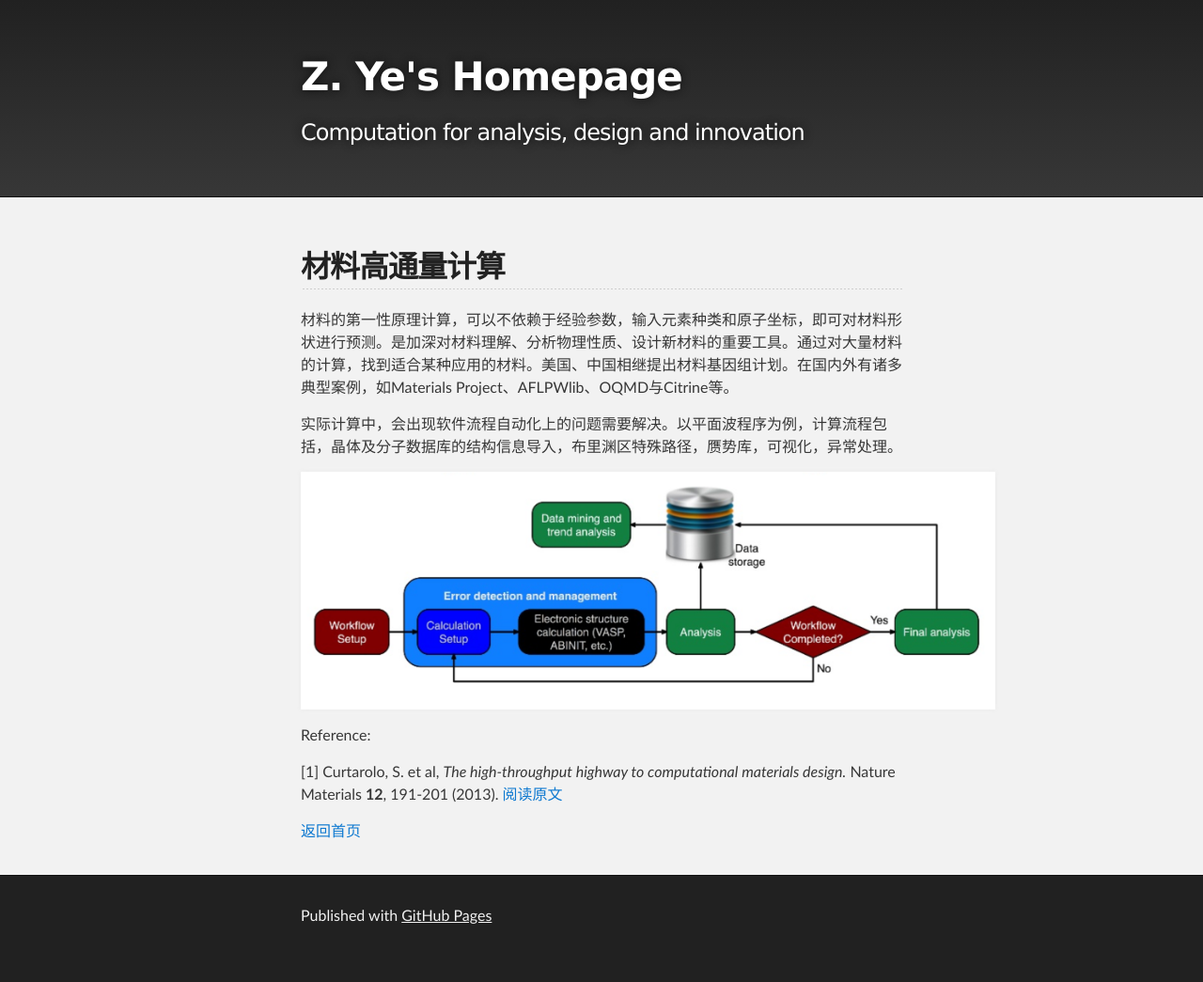
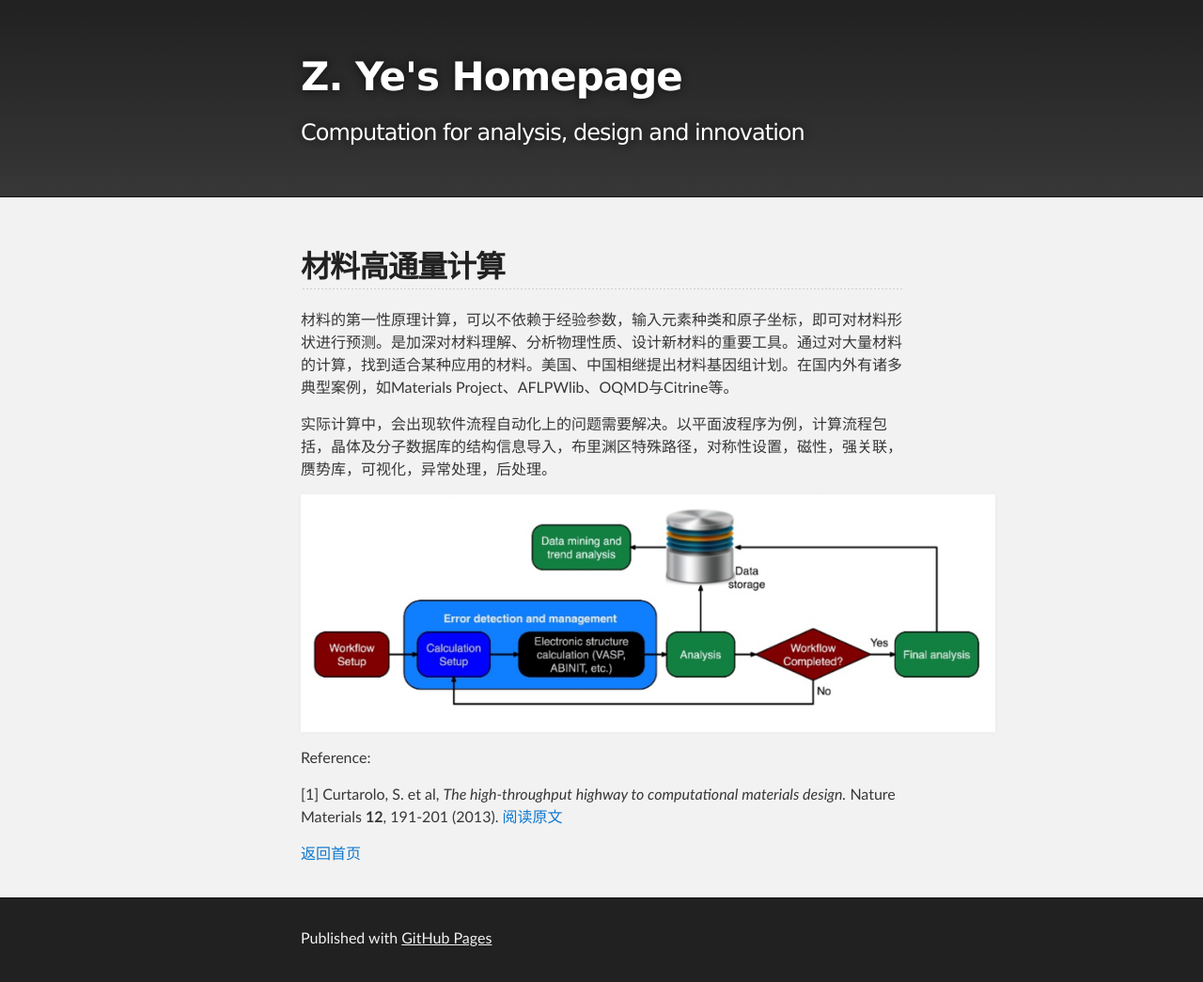
Before and after one commit to yyyu200/yyyu200.github.io, a Jekyll site: the page built from high_throughput.md, in a window 1280 px wide. Shown: the whole page at 94% size. Built offline with Jekyll 4.4.1, drawn with Linux system fonts in a browser that asks for light colours; comment, search, counter and statistics services are not loaded; our own code applies the rules of GitHub Pages for plain Markdown files; before the commit the page ends 1021 px from its top, so only the background shows below that.

Commit message:
modify at20190822-17:19:06-aliyun

```diff
--- a/high_throughput.md
+++ b/high_throughput.md
@@ -7,7 +7,7 @@ published: true
 
 材料的第一性原理计算，可以不依赖于经验参数，输入元素种类和原子坐标，即可对材料形状进行预测。是加深对材料理解、分析物理性质、设计新材料的重要工具。通过对大量材料的计算，找到适合某种应用的材料。美国、中国相继提出材料基因组计划。在国内外有诸多典型案例，如Materials Project、AFLPWlib、OQMD与Citrine等。
 
-实际计算中，会出现软件流程自动化上的问题需要解决。以平面波程序为例，计算流程包括，晶体及分子数据库的结构信息导入，布里渊区特殊路径，赝势库，可视化，异常处理。
+实际计算中，会出现软件流程自动化上的问题需要解决。以平面波程序为例，计算流程包括，晶体及分子数据库的结构信息导入，布里渊区特殊路径，对称性设置，磁性，强关联，赝势库，可视化，异常处理，后处理。
 
 ![High-throughput calculation](assets/images/high_throughput.png "HTPicture")
 
```
